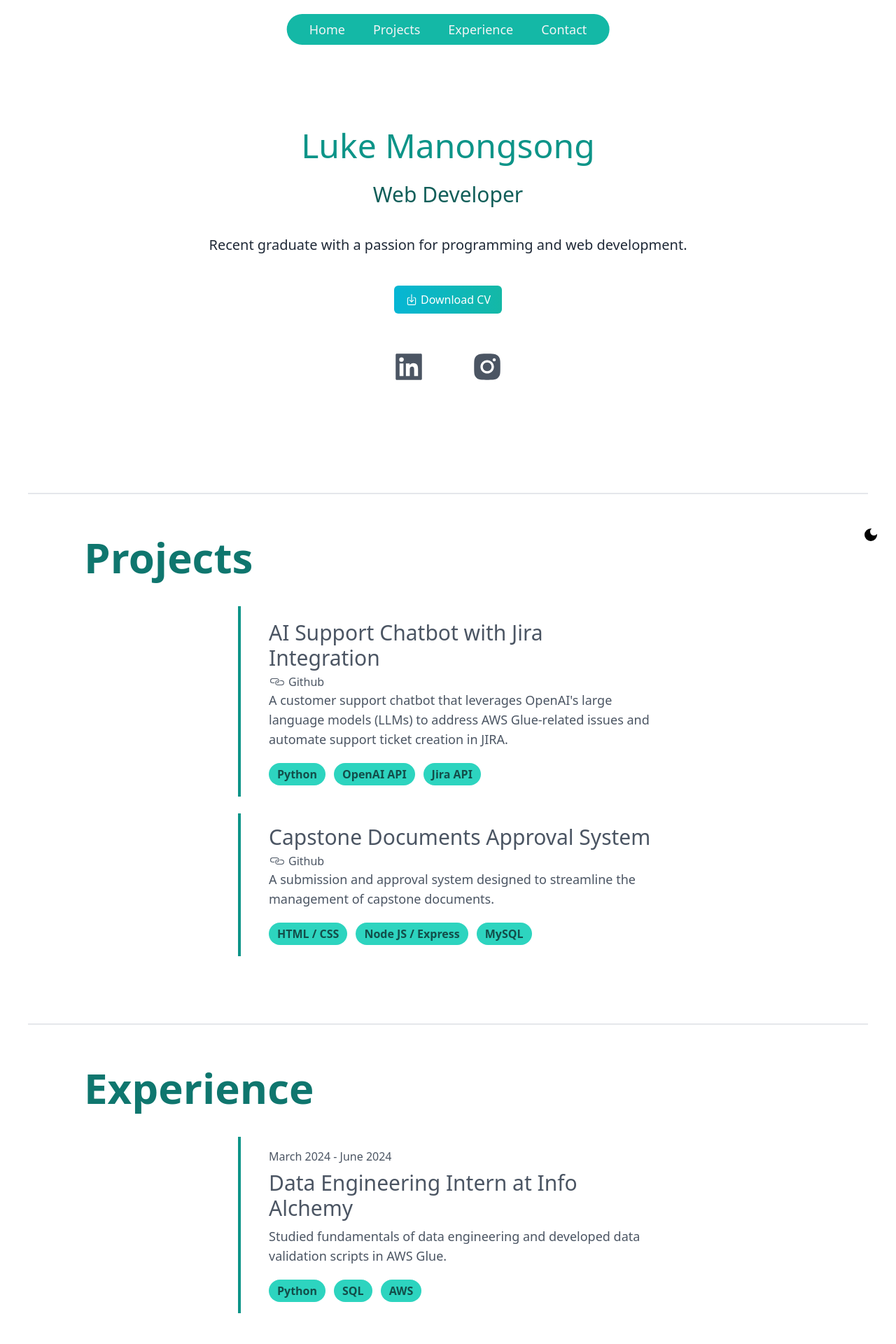
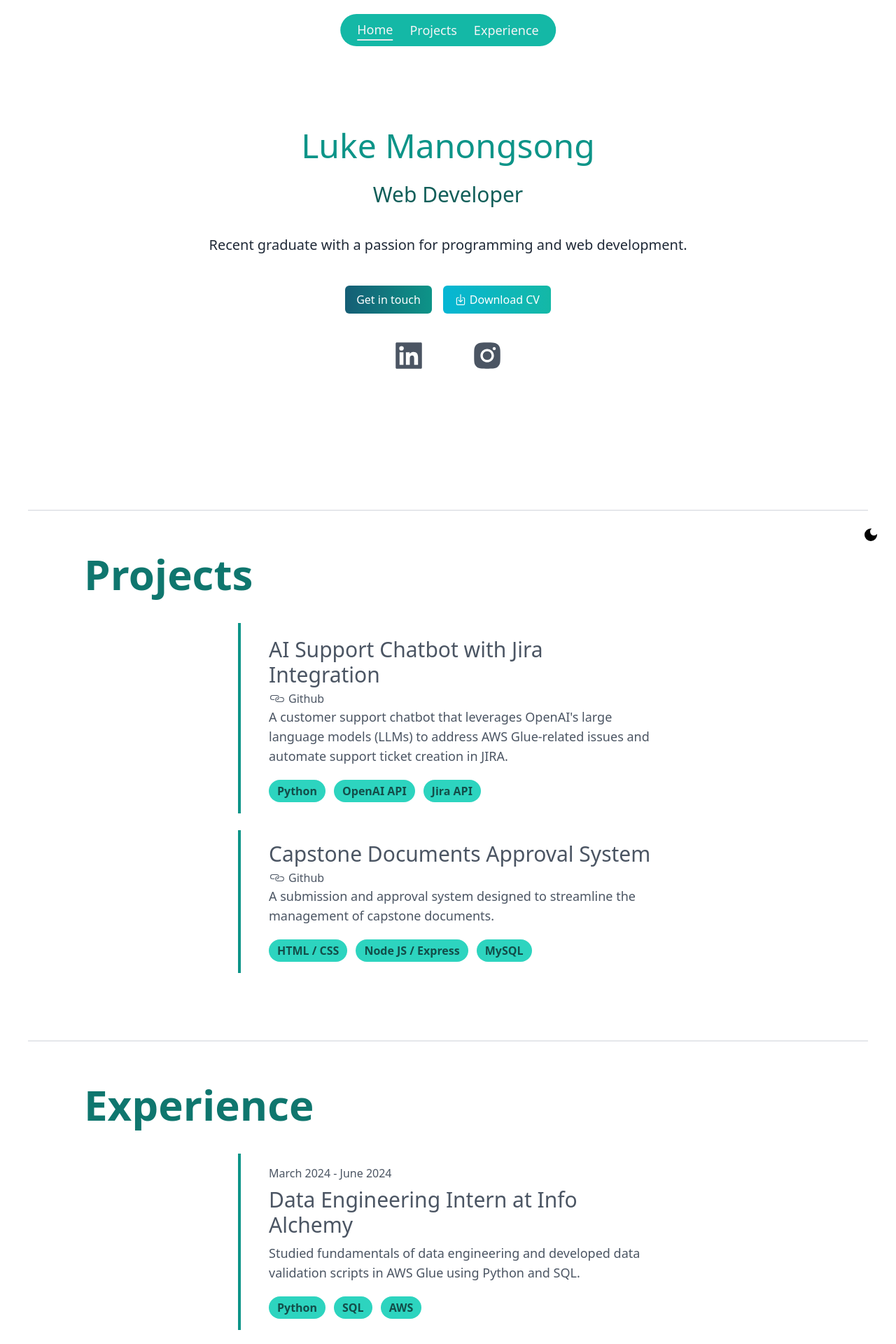
Before and after one commit to Manchestnut/lm-portfolio, a Next.js app: page / in a window 1280 px wide. Shown: the top 1920 px of the page at 70% size. Built offline with nearby package versions, Linux system fonts and the light colour scheme.

Commit message:
Update styles

```diff
--- a/package.json
+++ b/package.json
@@ -9,10 +9,12 @@
     "lint": "next lint"
   },
   "dependencies": {
+    "motion": "^11.15.0",
     "next": "15.1.0",
     "react": "^19.0.0",
     "react-dom": "^19.0.0",
-    "react-icons": "^5.4.0"
+    "react-icons": "^5.4.0",
+    "react-intersection-observer": "^9.14.0"
   },
   "devDependencies": {
     "@eslint/eslintrc": "^3",
--- /dev/null
+++ b/src/app/contact/page.js
@@ -0,0 +1,76 @@
+'use client';
+import { TiAdjustContrast } from "react-icons/ti";
+import { AiFillLinkedin, AiFillInstagram, AiFillGithub } from "react-icons/ai";
+import { MdDarkMode, MdOutlineDarkMode } from "react-icons/md";
+import { IoDownloadOutline } from "react-icons/io5";
+import { CiLink } from "react-icons/ci";
+import Image from "next/image";
+import { useState, useEffect } from 'react';
+import { motion } from "motion/react";
+import { useInView } from "react-intersection-observer";
+import Link from 'next/link';
+
+export default function Home() {
+  const [darkMode, setDarkMode] = useState(false);
+  const Icon = darkMode ? MdOutlineDarkMode : MdDarkMode;
+  const [projectsRef, projectsInView] = useInView({
+    triggerOnce: true,
+    threshold: 0.2,
+  });
+  const [experienceRef, experienceInView] = useInView({
+    triggerOnce: true,
+    threshold: 0.2,
+  });
+  const [homeNavRef, homeNavInView] = useInView({
+    triggerOnce: false,
+    threshold: 0.6
+  });
+  const [projectsNavRef, projectsNavInView] = useInView({
+    triggerOnce: false,
+    threshold: 0.6
+  });
+  const [experienceNavRef, experienceNavInView] = useInView({
+    triggerOnce: false,
+    threshold: 0.6
+  });
+  const [activeSection, setActiveSection] = useState("");
+
+  useEffect(() => {
+    if (homeNavInView) setActiveSection("home")
+    else if (projectsNavInView) setActiveSection("projects")
+    else if (experienceNavInView) setActiveSection("experience")
+  }, [homeNavInView, projectsNavInView, experienceNavInView])
+  return (
+    <div className={darkMode ? 'dark' : ''}>
+      <nav className={`fixed top-5 left-1/2 transform -translate-x-1/2 lg:w-auto lg:px-6 lg:py-2 py-1 px-2 bg-teal-500 rounded-3xl z-10`}>
+        <ul className="flex justify-center md:gap-6 items-center h-full text-sm md:text-lg font-normal text-gray-100">
+          <li><Link href="/">Go back to home</Link></li>
+        </ul>
+      </nav>
+      <motion.div
+          initial={{ opacity: 0, y: 30 }}
+          animate={{ opacity: 1, y: 0 }}
+          transition={{ duration: 1, ease: "easeOut" }}
+      >
+      <main className="bg-white px-10 dark:bg-gray-950 pb-20" >
+        <section className="border-b-2">
+          <div id="contact" className="lg:px-20 pt-10 pb-24">
+            <h3 className="text-4xl lg:text-6xl py-5 md:mb-5 font-bold text-teal-700">Contact me</h3>
+            <div>
+              <form className="lg:w-1/2">
+                <label className="block">Name</label>
+                <input type="text" className="bg-gray-800 p-2.5 w-full rounded-md mb-4" placeholder="John Doe" required/>
+                <label className="block">Email</label>
+                <input type="text" className="bg-gray-800 p-2.5 w-full rounded-md mb-4" placeholder="john@email.com" required/>
+                <label className="block">Message</label>
+                <textarea className="bg-gray-800 p-2.5 w-full rounded-md mb-4" required></textarea>
+                <button className="bg-teal-700 hover:bg-teal-600 text-white py-1.5 px-4 rounded-md">Submit</button>
+              </form>
+            </div>
+          </div>
+        </section>
+      </main>
+      </motion.div>
+    </div>
+  );
+}
--- a/src/app/layout.js
+++ b/src/app/layout.js
@@ -12,7 +12,7 @@ const geistMono = Geist_Mono({
 });
 
 export const metadata = {
-  title: "Luke's Portfolio",
+  title: "Luke Manongsong's Portfolio",
   description: "Generated by create next app",
 };
 
--- a/src/app/page.js
+++ b/src/app/page.js
@@ -6,49 +6,99 @@ import { IoDownloadOutline } from "react-icons/io5";
 import { CiLink } from "react-icons/ci";
 import Image from "next/image";
 import { useState, useEffect } from 'react';
+import { motion } from "motion/react";
+import { useInView } from "react-intersection-observer";
+import Link from 'next/link';
 
 export default function Home() {
   const [darkMode, setDarkMode] = useState(false);
   const Icon = darkMode ? MdOutlineDarkMode : MdDarkMode;
-  const [scrolled, setScrolled] = useState(false);
+  const [projectsRef, projectsInView] = useInView({
+    triggerOnce: true,
+    threshold: 0.2,
+  });
+  const [experienceRef, experienceInView] = useInView({
+    triggerOnce: true,
+    threshold: 0.2,
+  });
+  const [homeNavRef, homeNavInView] = useInView({
+    triggerOnce: false,
+    threshold: 0.6
+  });
+  const [projectsNavRef, projectsNavInView] = useInView({
+    triggerOnce: false,
+    threshold: 0.6
+  });
+  const [experienceNavRef, experienceNavInView] = useInView({
+    triggerOnce: false,
+    threshold: 0.6
+  });
+  const [activeSection, setActiveSection] = useState("");
+
   useEffect(() => {
-    const handleScroll = () => {
-      window.scrollY > 50 ? setScrolled(true) : setScrolled(false)
-    };
-    window.addEventListener("scroll", handleScroll);
-    // return () => window.removeEventListener("scroll", handleScroll);
-  }, []);
+    if (homeNavInView) setActiveSection("home")
+    else if (projectsNavInView) setActiveSection("projects")
+    else if (experienceNavInView) setActiveSection("experience")
+  }, [homeNavInView, projectsNavInView, experienceNavInView])
   return (
     <div className={darkMode ? 'dark' : ''}>
-      <nav className={`fixed top-5 left-1/2 transform -translate-x-1/2 lg:w-auto lg:px-6 lg:py-2 py-1 rounded-3xl ${scrolled ? "bg-teal-500" : "bg-teal-500"} z-10`}>
-        <ul className="flex justify-center gap-6 items-center h-full text-sm md:text-lg font-normal text-gray-100 ">
-          <li className="px-2"><a href="#home">Home</a></li>
-          <li className="px-2"><a href="#projects">Projects</a></li>
-          <li className="px-2"><a href="#experience">Experience</a></li>
-          <li className="px-2"><a href="#contact">Contact</a></li>
+      <nav className="fixed top-5 left-1/2 transform -translate-x-1/2 lg:w-auto lg:px-6 lg:py-2 py-1 px-2 bg-teal-500 rounded-3xl z-10 md:block hidden">
+        <ul className="flex justify-center md:gap-6 items-center h-full text-sm md:text-lg font-normal text-gray-100">
+          <li className={`${
+                activeSection === "home"
+                  ? "border-b-2"
+                  : "text-gray-100"
+              } hover:text-white`}><a href="#home">Home</a></li>
+          <li className={`${
+                activeSection === "projects"
+                  ? "border-b-2"
+                  : "text-gray-100"
+              } hover:text-white`}><a href="#projects">Projects</a></li>
+          <li className={`${
+                activeSection === "experience"
+                  ? "border-b-2"
+                  : "text-gray-100"
+              } hover:text-white`}><a href="#experience">Experience</a></li>
         </ul>
       </nav>
-      <main className="bg-white px-10 dark:bg-gray-950 pb-20" id="home">
-        <section className="border-b-2 pt-44 pb-36 ">
+      <main className="bg-white px-10 dark:bg-gray-950 pb-20" >
+        <section className="border-b-2 pt-44 pb-36"id="home" ref={homeNavRef}>
           <div className="w-10 flex justify-center p-2 fixed bottom-4 right-4" onClick={() => setDarkMode(!darkMode)}>
             <Icon className="cursor-pointer text-2xl dark:text-white" />
           </div>
-          <div className="text-center pb-10">
+          <motion.div className="text-center pb-10"
+          initial={{ opacity: 0, y: 30 }}
+          animate={{ opacity: 1, y: 0 }}
+          transition={{ duration: 1, ease: "easeOut" }}
+          >
             <h2 className="text-5xl py-2 text-teal-600 font-medium text-center">Luke Manongsong</h2>
             <h3 className="text-2xl py-5 md:text-3xl font-medium text-teal-800">Web Developer</h3>
             <p className="text-medium py-5 leading-8 text-gray-800 md:text-xl">Recent graduate with a passion for programming and web development.</p>
-            <button className="flex gap-1 items-center mt-6 mx-auto bg-gradient-to-r from-cyan-500 to-teal-500 text-white px-4 py-2 rounded-md text-nowrap cursor-pointer"><IoDownloadOutline className="text-lg" />Download CV</button>
+            <div className="flex justify-center gap-4 py-6">
+            <motion.button
+            whileHover={{ scale: 1.1 }}
+            whileTap={{ scale: 0.95 }}
+            className="px-4 py-2 bg-gradient-to-r from-cyan-800 to-teal-600 text-white rounded-md"><Link href="/contact">Get in touch</Link></motion.button>
+            <button className="flex gap-1 items-center bg-gradient-to-r from-cyan-500 to-teal-500 text-white px-4 py-2 rounded-md text-nowrap cursor-pointer"><IoDownloadOutline className="text-lg" />Download CV</button>
+
             </div>
           <div className="text-5xl flex justify-center gap-16 py-3 text-gray-600">
             <AiFillLinkedin/>
             <AiFillInstagram/>
           </div>
+          </motion.div>
           {/* <div className="relative mx-auto bg-gradient-to-b from-teal-500 rounded-full w-80 h-80 mt-20 overflow-hidden z-0">
             <Image src={'/dev-ed-wave.png'} alt="Waving person" layout="fill" objectFit="cover"/>
           </div> */}
         </section>
+        <motion.div
+                ref={projectsRef}
+                initial={{ opacity: 0, y: 50 }}
+                animate={projectsInView ? { opacity: 1, y: 0 } : {}}
+                transition={{ duration: 1, ease: "easeOut" }}
+        >
         <section className="border-b-2">
-          <div className="lg:py-15 lg:px-20 pt-10 pb-24" id="projects">
+          <div className="lg:py-15 lg:px-20 pt-10 pb-24" id="projects" ref={projectsNavRef}>
             <h3 className="text-4xl lg:text-6xl py-5 md:mb-5 font-bold text-teal-700">Projects</h3>
             <div className="sm:w-[600px] md:mx-auto ml-1 lg:pl-0">
               <div className="min-w-sm lg:w-[600px] py-4 sm:pl-10 border-teal-600 md:border-l-4 border-l-2 pl-4">
@@ -92,14 +142,21 @@ export default function Home() {
             </div>
           </div>
         </section>
+        </motion.div>
+        <motion.div
+                  ref={experienceRef}
+                  initial={{ opacity: 0, y: 50 }}
+                  animate={experienceInView ? { opacity: 1, y: 0 } : {}}
+                  transition={{ duration: 1, ease: "easeOut" }}
+        >
         <section className="border-b-2">
-          <div className="pb-24 lg:px-20 pt-10" id="experience">
+          <div className="pb-24 lg:px-20 pt-10" id="experience" ref={experienceNavRef}>
             <h3 className="text-4xl lg:text-6xl py-5 md:mb-5 font-bold text-teal-700">Experience</h3>
             <div className="pl-4 lg:pl-10 sm:w-[600px] md:mx-auto py-4 border-teal-600 md:border-l-4 border-l-2 ml-1">
               <div>
                 <p className="text-gray-600 text-light">March 2024 - June 2024</p>
                 <h4 className="text-xl py-2 text-gray-600 font-medium md:text-3xl">Data Engineering Intern at Info Alchemy</h4>
-                <p className="text-gray-600 md:text-lg">Studied fundamentals of data engineering and developed data validation scripts in AWS Glue.</p>
+                <p className="text-gray-600 md:text-lg">Studied fundamentals of data engineering and developed data validation scripts in AWS Glue using Python and SQL.</p>
               </div>
                 <div className="flex pt-5 gap-3 items-start">
                   <div className="bg-teal-400 px-3 py-1 text-teal-900 font-bold rounded-3xl text-[11px] sm:text-[16px] my-auto">
@@ -115,22 +172,7 @@ export default function Home() {
             </div>
           </div>
         </section>
-        <section className="border-b-2">
-          <div id="contact" className="lg:px-20 pt-10 pb-24">
-            <h3 className="text-4xl lg:text-6xl py-5 md:mb-5 font-bold text-teal-700">Contact me</h3>
-            <div>
-              <form className="lg:w-1/2">
-                <label className="block">Name</label>
-                <input type="text" className="bg-gray-800 p-2.5 w-full rounded-md mb-4" placeholder="John Doe" required/>
-                <label className="block">Email</label>
-                <input type="text" className="bg-gray-800 p-2.5 w-full rounded-md mb-4" placeholder="john@email.com" required/>
-                <label className="block">Message</label>
-                <textarea className="bg-gray-800 p-2.5 w-full rounded-md mb-4" required></textarea>
-                <button className="bg-teal-700 hover:bg-teal-600 text-white py-1.5 px-4 rounded-md">Submit</button>
-              </form>
-            </div>
-          </div>
-        </section>
+        </motion.div>
       </main>
     </div>
   );
```
Also changed, not shown: 1 other file (tests, documents, lock files or other folders). Lines whose indentation alone changed are shown as unchanged.
